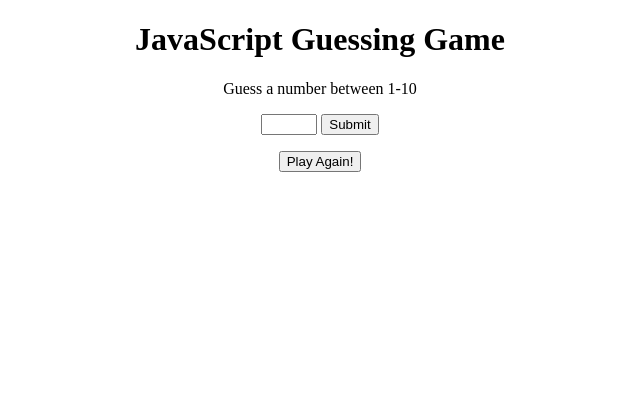
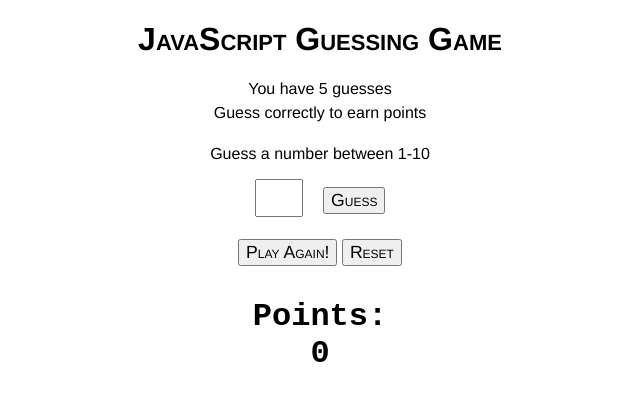
Before and after one commit to tayzewen/guessinggame, a plain HTML site: page index.html in a window 1280 px wide. Shown: the whole page, without its empty margins (320-960 px from the left). Drawn offline with Linux system fonts and the light colour scheme.

Commit message:
points and guesses

```diff
--- a/index.html
+++ b/index.html
@@ -9,16 +9,26 @@
 </head>
 <body>
     <h1>JavaScript Guessing Game</h1>
-    <p>Guess a number between 1-10</p>
-    <input type="number" id="userNum" min="1" max="10">
-    <button onclick="testUserNum()" id="submitBtn">Submit</button>
+    <div id="start">
+        <ul>
+            <li>You have 5 guesses</li>
+            <li>Guess correctly to earn points</li>
+        </ul>
+        <p>Guess a number between 1-10</p>
+    </div>
+
+    <div id="userInput">
+        <input type="number" id="userNum" min="1" max="10">
+        <button onclick="testUserNum()" id="submitBtn">Guess</button>
+    </div>
 
     <p id="messageEl"></p>
     <p id="guessesEl"></p>
 
-    <button onclick="renderGame()">Play Again!</button>
+    <button onclick="renderGame()" id="playAgainBtn">Play Again!</button>
+    <button onclick="reset()">Reset</button>
 
-    <p id="pointsEl"></p>
+    <p id="pointsEl">Points: <br>0</p>
 
     <script src="myscript.js"></script>
 </body>
--- a/myscript.js
+++ b/myscript.js
@@ -22,6 +22,7 @@ function renderGame() {
     guessesEl.textContent = ""
     document.getElementById("userNum").value = "";
     guess = 0
+    document.getElementById("userInput").style.display = "block";
 }
 
 renderGame()
@@ -47,6 +48,7 @@ function testUserNum() {
         console.log("YES! You guessed correctly. The number was " + randomNumber);
         points = points + (maxGuess - guess);
         pointsEl.textContent = "Points: " + points;
+        document.getElementById("userInput").style.display = "none";
     } else {
         message = "Error"
     }
@@ -55,3 +57,9 @@ function testUserNum() {
     guessesEl.textContent = "Guesses remaining: " + (maxGuess - guess);
     document.getElementById("userNum").value ="";
 }
+
+function reset() {
+    points = 0;
+    pointsEl.textContent = "Points: " + points;
+    renderGame();
+}
--- a/style.css
+++ b/style.css
@@ -1,3 +1,46 @@
 body {
     text-align: center;
+    font-family: 'Franklin Gothic Medium', 'Arial Narrow', Arial, sans-serif;
 }
+
+h1 {
+    font-variant: small-caps;
+}
+
+li {
+    list-style: none;
+    padding-bottom: .4rem;
+}
+
+ul {
+    padding: 0;
+}
+
+#userNum {
+    height: 2rem;
+    width: 2.5rem;
+    font-size: 1.5rem;
+    text-align: center;
+    margin-right: 1rem;
+}
+
+#userInput {
+    display: flex;
+    justify-content: center;
+}
+
+button {
+    font-family: 'Franklin Gothic Medium', 'Arial Narrow', Arial, sans-serif;
+    font-variant: small-caps;
+    font-size: 1.1rem;
+}
+
+#messageEl {
+    font-size: 1.4rem;
+}
+
+#pointsEl {
+    font-family: 'Courier New', Courier, monospace;
+    font-weight: bold;
+    font-size: 2rem;
+}
```
